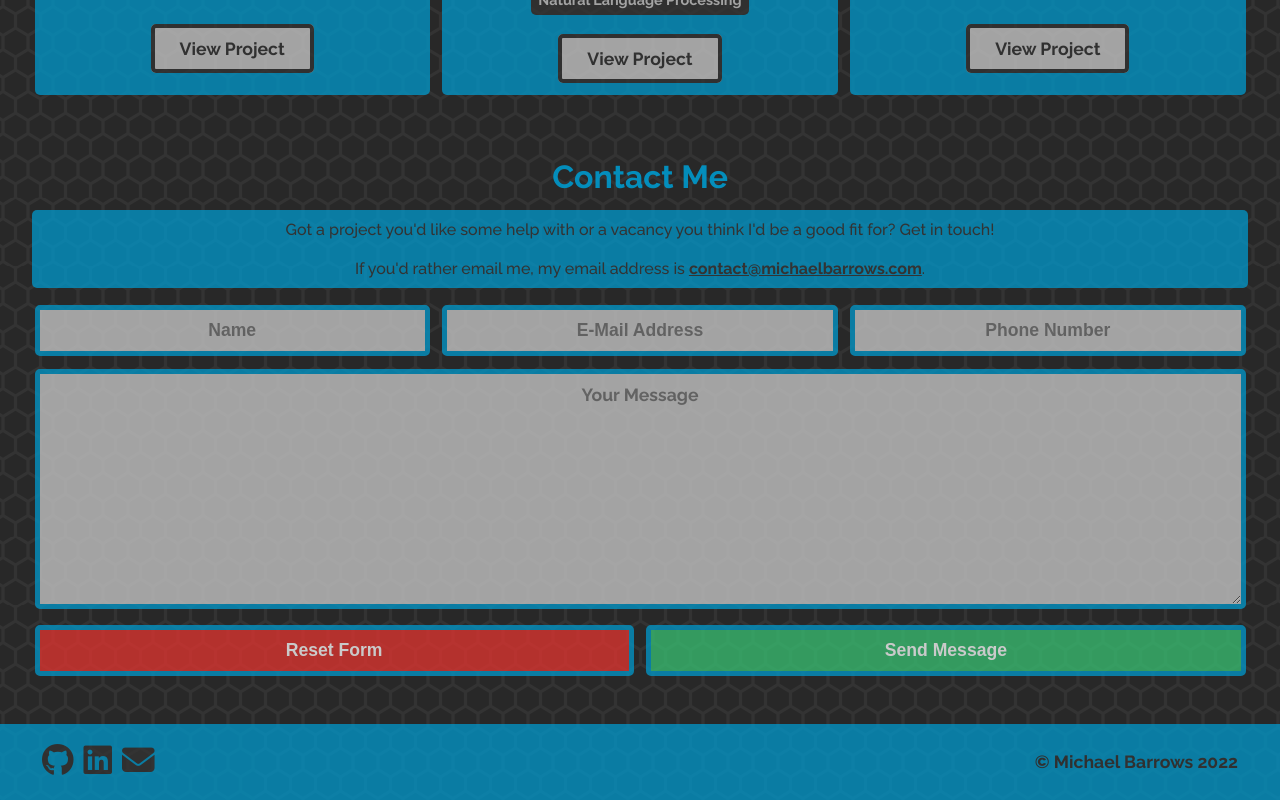
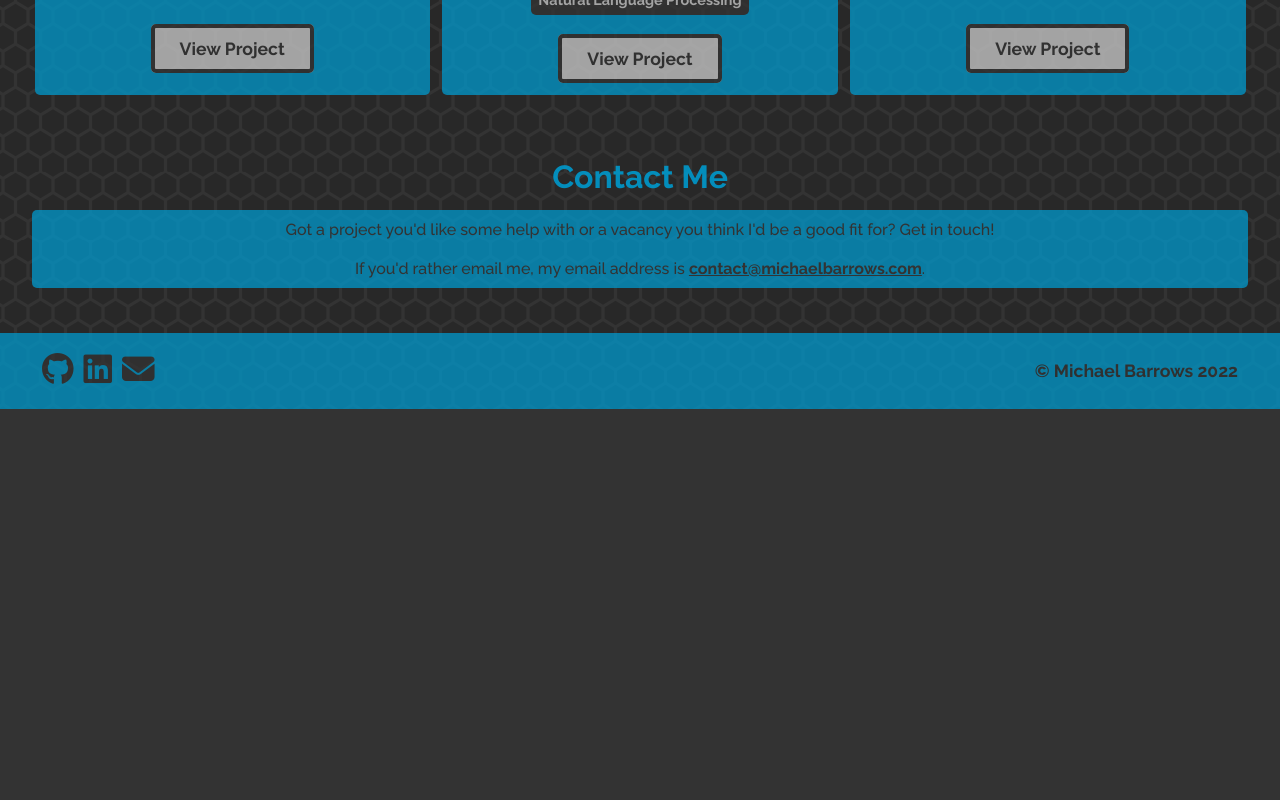
Before and after one commit to MichaelBarrows/michaelbarrows.github.io, a Vue app: page / in a window 1280 px wide. Shown: the part 3512-4312 px from the top of the page. After the commit the page ends 3921 px from the top, so only its background shows below. Built offline with nearby package versions, Linux system fonts and the light colour scheme.

Commit message:
comment out contact form

```diff
--- a/src/components/sections/Contact.vue
+++ b/src/components/sections/Contact.vue
@@ -11,7 +11,7 @@
                 </div>
             </div>
 
-            <form action="#" method="post" id="contact-form" class="contact-form grid all-12">
+            <!-- <form action="#" method="post" id="contact-form" class="contact-form grid all-12">
                 <div class="small-12 medium-12 large-4 xlarge-4">
                     <input type="text" name="name" placeholder="Name" required>
                 </div>
@@ -30,7 +30,7 @@
                 <div class="small-12 medium-6 large-6 xlarge-6">
                     <input type="submit" value="Send Message">
                 </div>
-            </form>
+            </form> -->
         </div>
     </section>
 </template>
```
